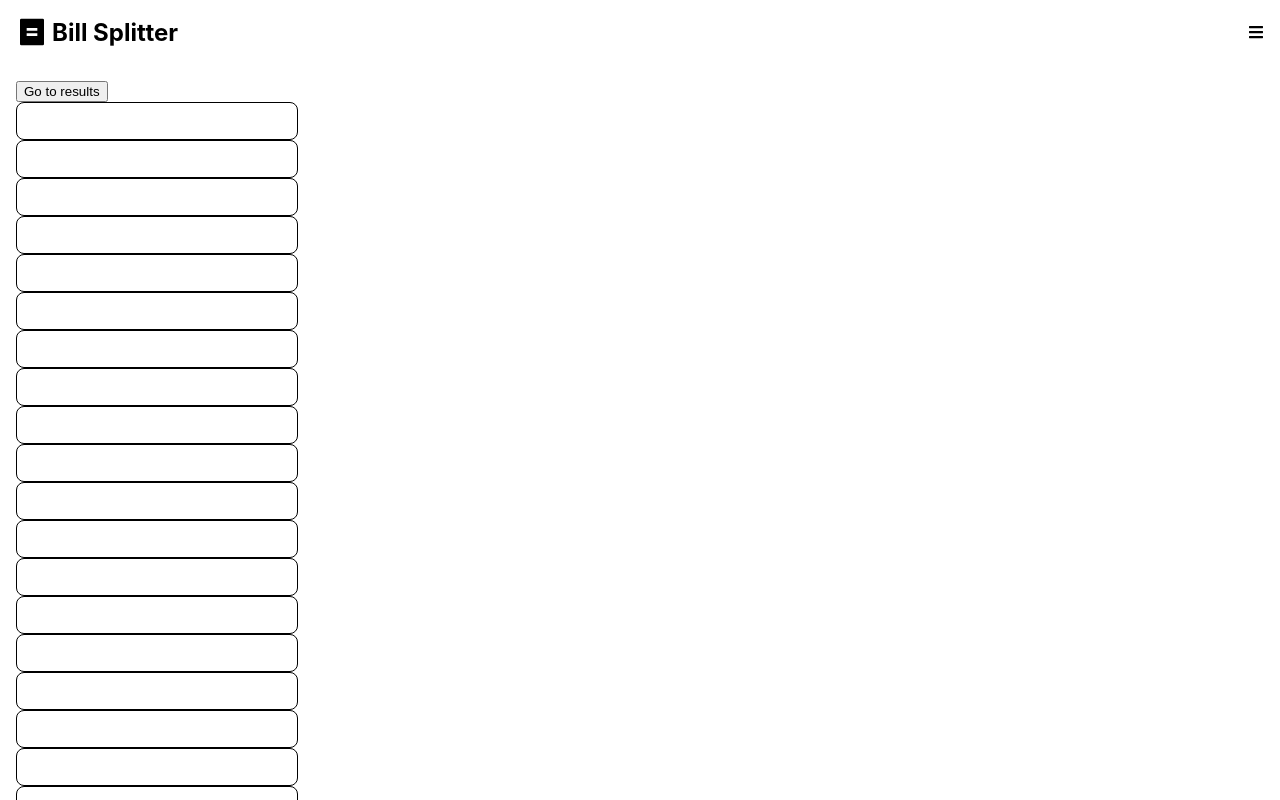
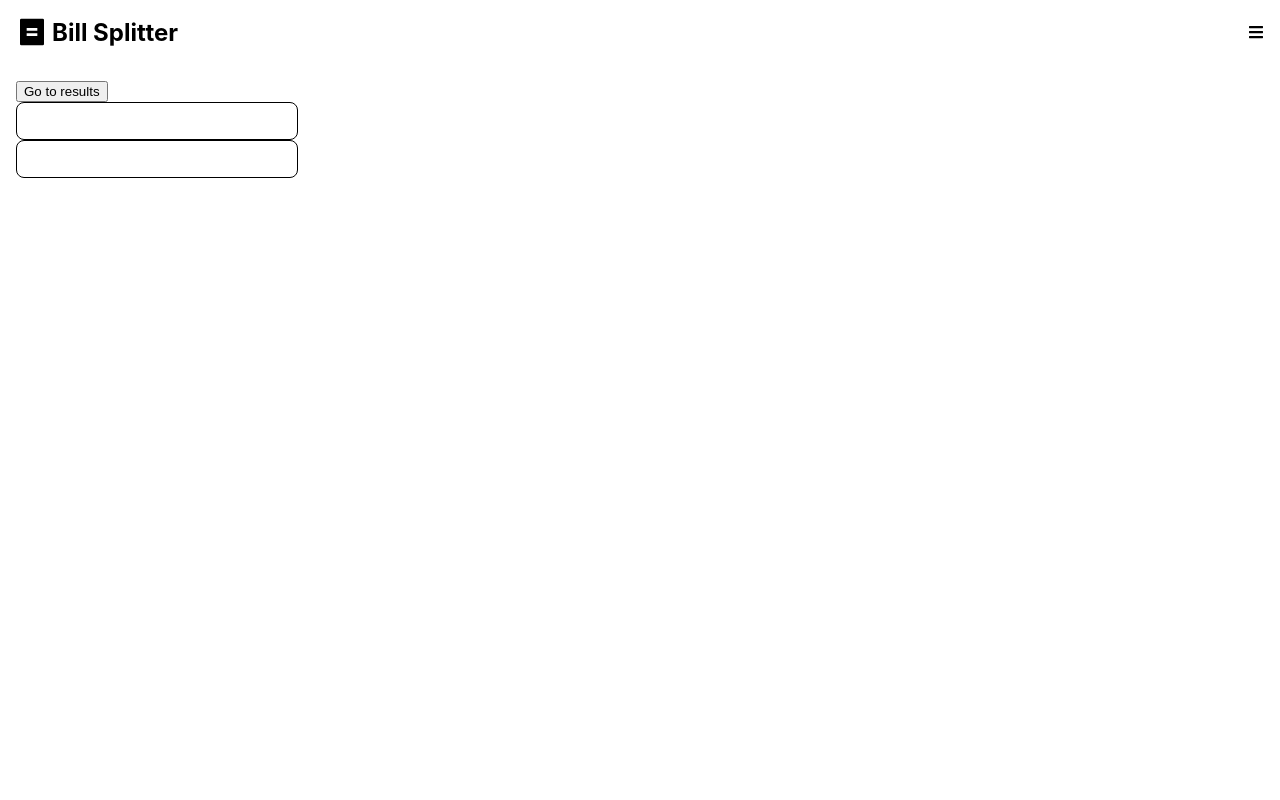
Before and after one commit to setowilliam/bill-splitter-v2, a Next.js app: page / in a window 1280 px wide. Built offline with nearby package versions, Linux system fonts and the light colour scheme.

Commit message:
feat: remove extra inputs

```diff
--- a/src/pages/index.tsx
+++ b/src/pages/index.tsx
@@ -11,29 +11,6 @@ const Home: NextPage = () => {
       <button onClick={() => router.push("/results")}>Go to results</button>
       <Input />
       <Input />
-      <Input />
-      <Input />
-      <Input />
-      <Input />
-      <Input />
-      <Input />
-      <Input />
-      <Input />
-      <Input />
-      <Input />
-      <Input />
-      <Input />
-      <Input />
-      <Input />
-      <Input />
-      <Input />
-      <Input />
-      <Input />
-      <Input />
-      <Input />
-      <Input />
-      <Input />
-      <Input />
     </>
   );
 };
```
